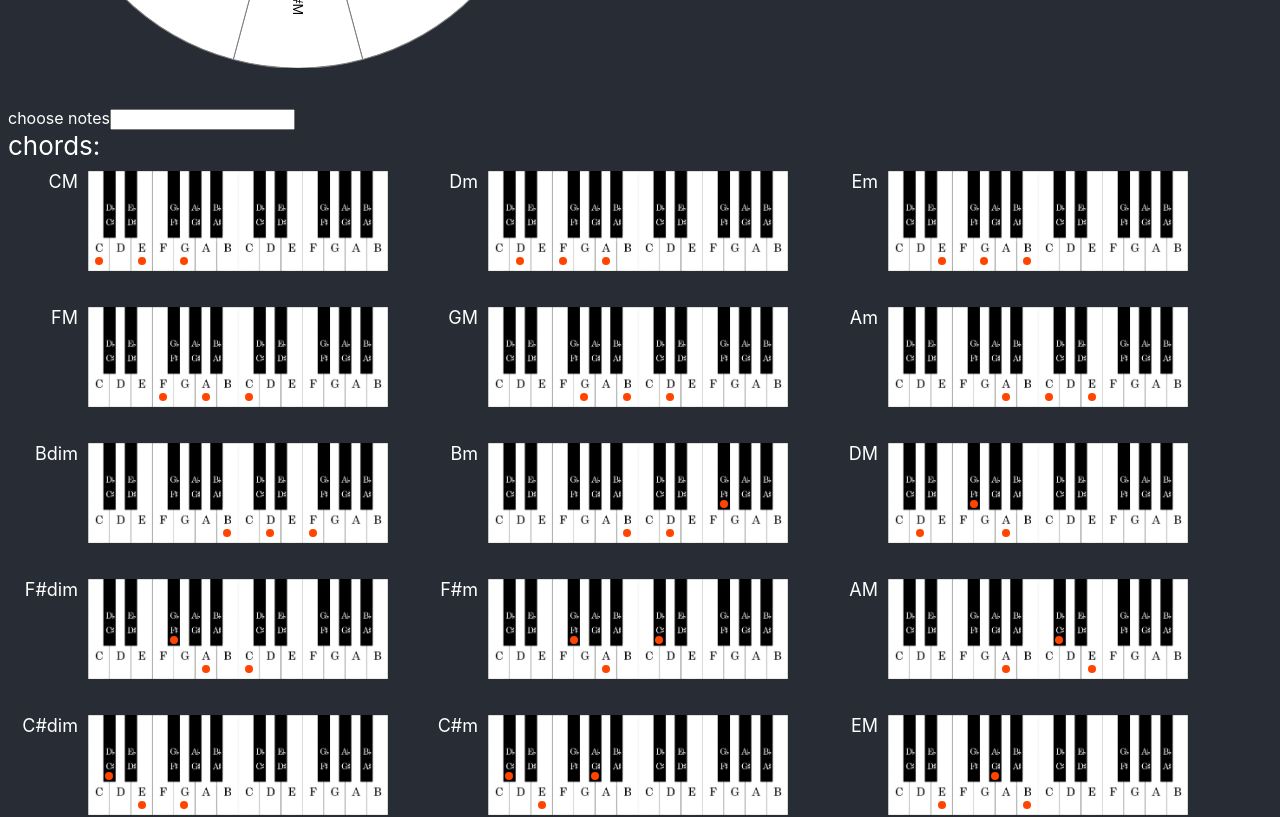
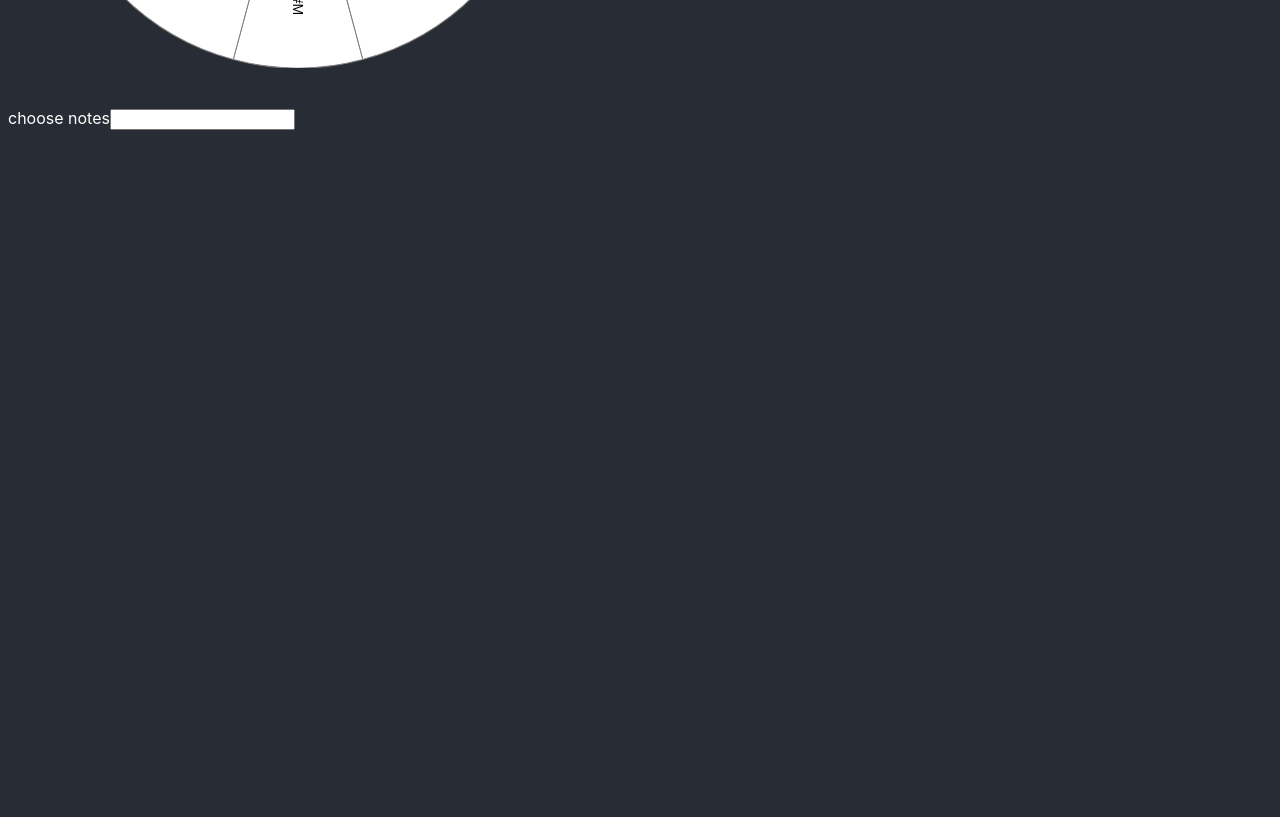
Before and after one commit to aalberti/circle_of_fifths, a React (Create React App) app: page / in a window 1280 px wide. Shown: the part 480-1297 px from the top of the page. After the commit the page ends 816 px from the top, so only its background shows below. Built offline with nearby package versions, Linux system fonts and the light colour scheme.

Commit message:
Don't display all chords and scales

```diff
--- a/src/fifths/search/Search.tsx
+++ b/src/fifths/search/Search.tsx
@@ -25,7 +25,7 @@ export function Search() {
 
 function chords(input: { notes: Note[]; chords: Chord[] }) {
     const chords = chordsContaining(input.notes);
-    return chords ? <div>
+    return chords && chords.length > 0 ? <div>
         chords:
         <div className="searchResultsList">
             {chords
@@ -38,7 +38,7 @@ function chords(input: { notes: Note[]; chords: Chord[] }) {
 
 function scales(input: { notes: Note[]; chords: Chord[] }) {
     const scales = scalesContaining(input.notes);
-    return scales ? <div>
+    return scales && scales.length > 0 ? <div>
         scales:
         <div className="searchResultsList">{scales
             .map(scale => <ScaleDetail
--- a/src/fifths/theory/MusicTheory.ts
+++ b/src/fifths/theory/MusicTheory.ts
@@ -127,7 +127,7 @@ export class Chord {
     }
 
     containsAllNotes(notes: Note[]) {
-        return notes
+        return notes && notes.length > 0 && notes
             .map(note => note.name)
             .every(note => this.notes()
                 .map(myNote => myNote.name)
```
Also changed, not shown: 1 other file (tests, documents, lock files or other folders).
